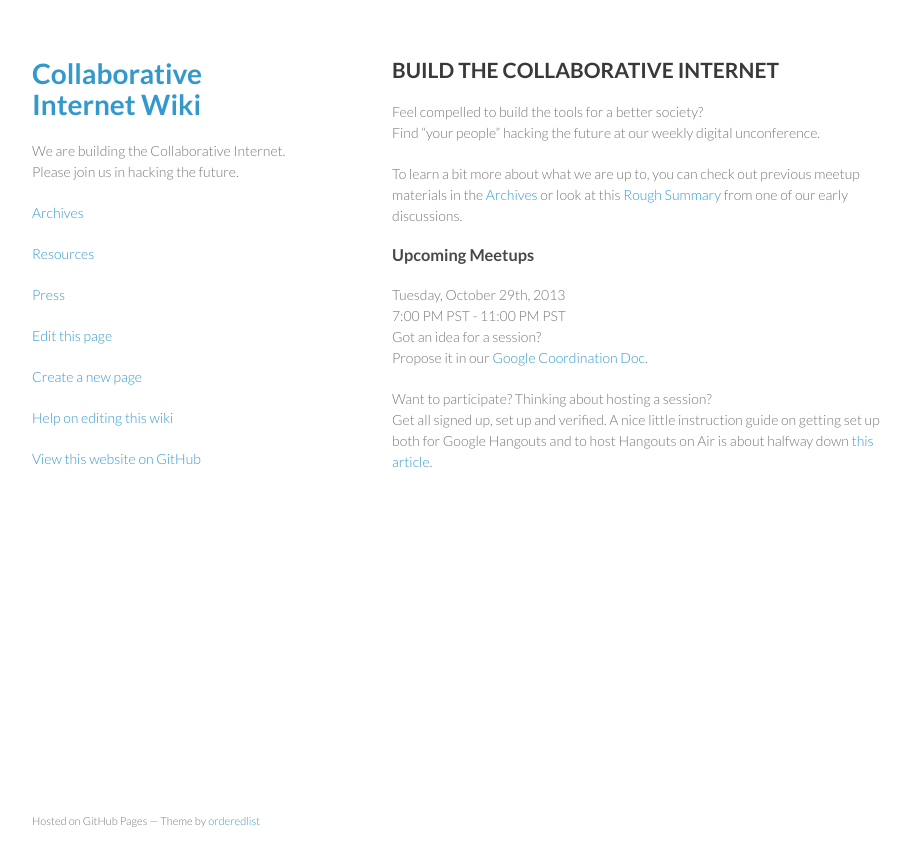
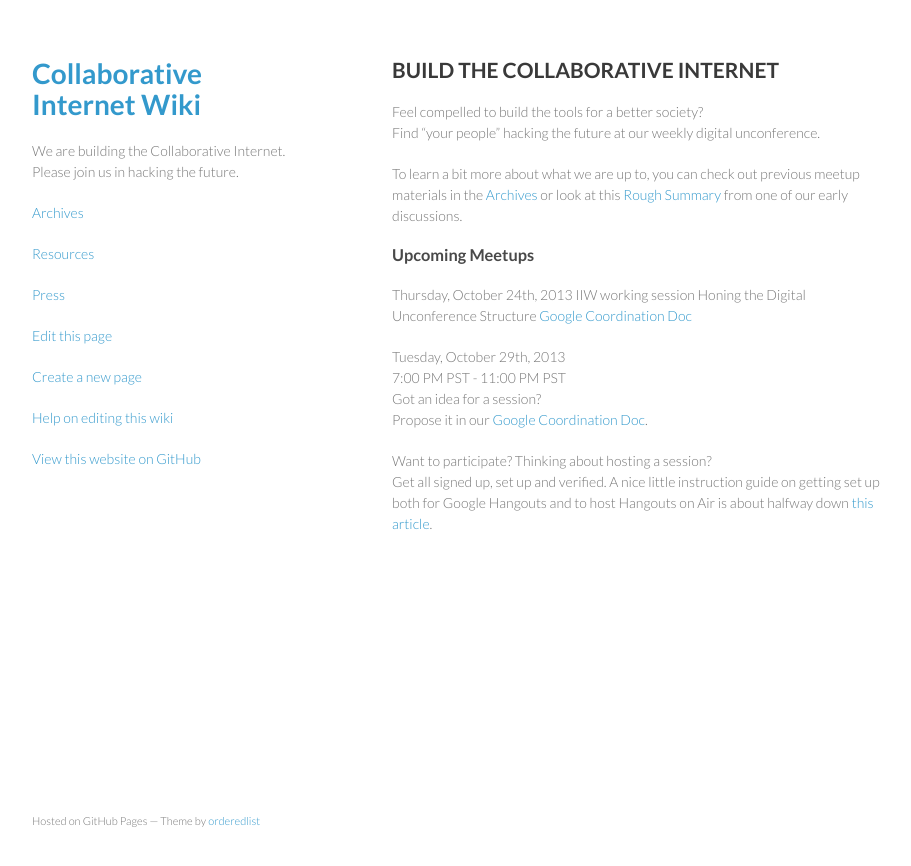
Before and after one commit to collaborativeinternet/collaborativeinternet.github.io, a Jekyll site: the page built from index.md, in a window 1280 px wide. Shown: the top 866 px of the page, without its empty margins (178-1089 px from the left). Built offline with Jekyll 4.4.1, drawn with Linux system fonts in a browser that asks for light colours.

Commit message:
Update index.md

```diff
--- a/index.md
+++ b/index.md
@@ -11,6 +11,12 @@
 
 ### Upcoming Meetups
 
+Thursday, October 24th, 2013
+IIW working session
+Honing the Digital Unconference Structure
+[Google Coordination Doc](https://docs.google.com/spreadsheet/ccc?key=0Aqe_OvhjNeDPdEJQbVQ5djd4a21NUXplN2lUaUxhUkE&usp=sharing)
+
+
 Tuesday, October 29th, 2013
 7:00 PM PST - 11:00 PM PST
 Got an idea for a session?
```
